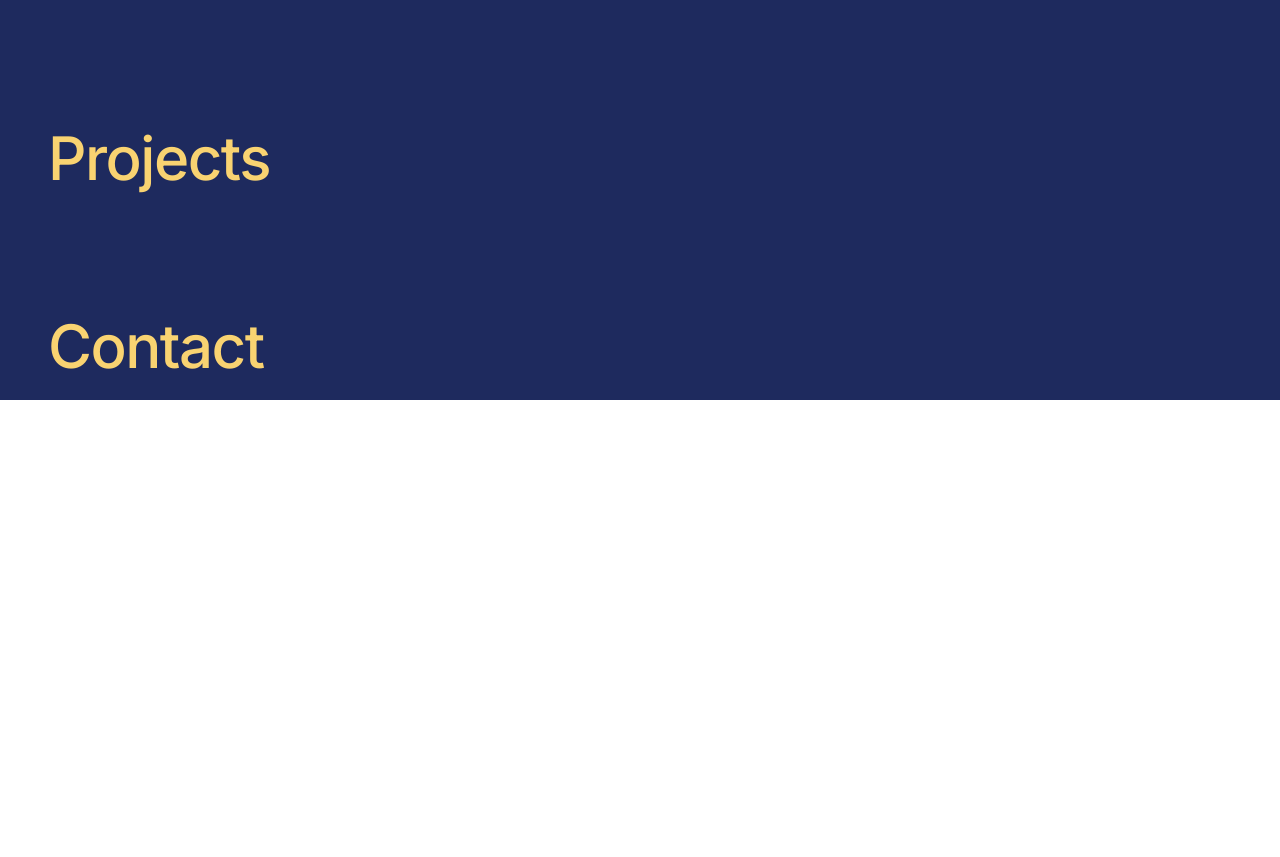
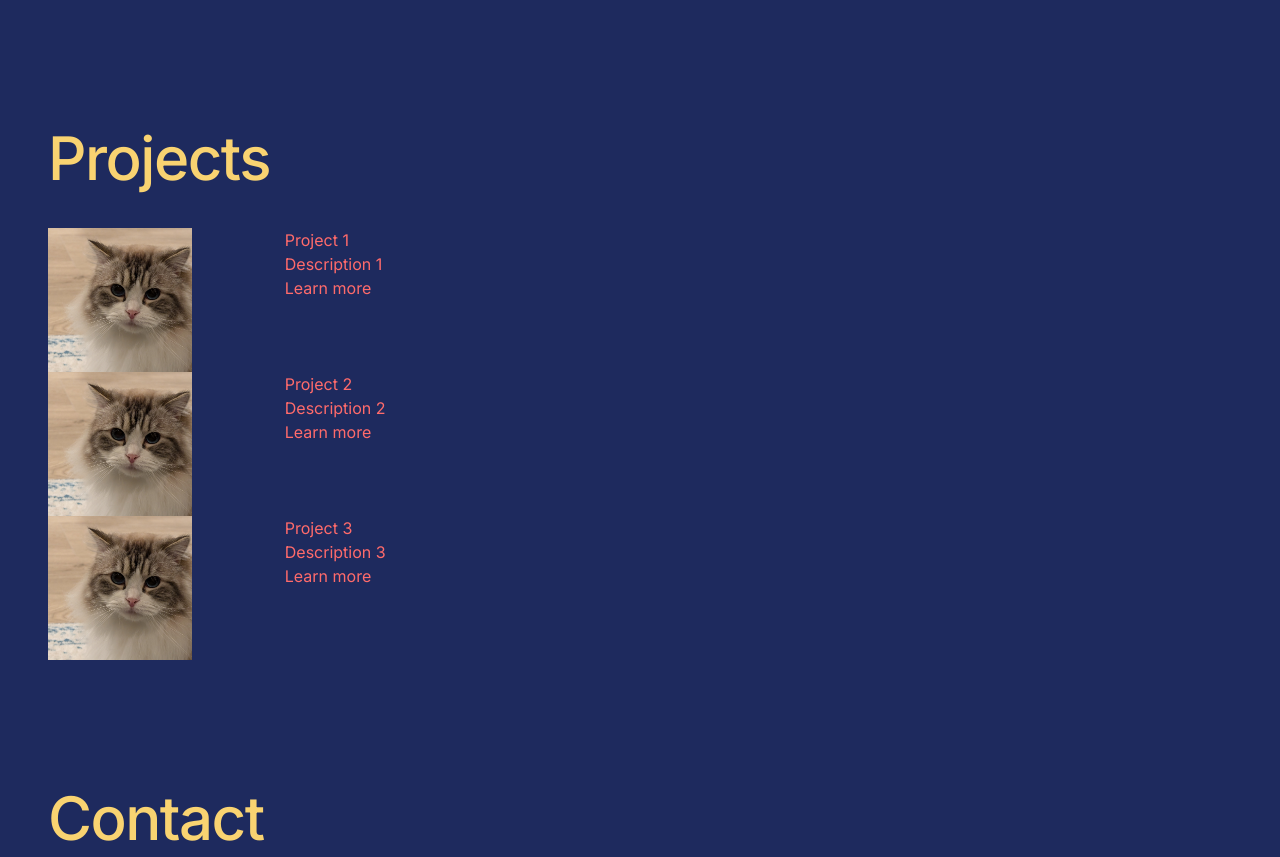
Before and after one commit to annabel-anh/portfolio, a React (Vite) app: page / in a window 1280 px wide. Shown: the part 1264-2121 px from the top of the page. Before the commit the page ends 1664 px from the top, so only its background shows below. Built offline with nearby package versions, Linux system fonts and the light colour scheme; a web font is replaced by a local one.

Commit message:
add Card

```diff
--- /dev/null
+++ b/src/components/Card.jsx
@@ -0,0 +1,19 @@
+export default function Card({ img, title, description, link }) {
+    return (
+        <article className={"md:grid md:grid-cols-5 text-red"}>
+            <div>
+                <img
+                    src={img}
+                    alt={title}
+                    className={"w-36 h-36"}
+                />
+            </div>
+            <div>
+                <h3>{title}</h3>
+                <p>{description}</p>
+                <a href={link}>Learn more</a>
+            </div>
+        </article>
+    )
+
+}
--- a/src/components/sections/About.jsx
+++ b/src/components/sections/About.jsx
@@ -1,12 +1,12 @@
 export default function About() {
     return (
-    <section id={"about"} className={"section-container"}>
-      <h2 className={"md:col-span-2 md:max-w-1/3"}>About Me</h2>
+        <section id={'about'} className={'section-container'}>
+            <h2 className={'md:col-span-2 md:max-w-1/3 mb-5 md:mb-0'}>About Me</h2>
             <article>
                 <img
-            src="../../../public/assets/button.jpg"
+                    src="/assets/button.jpg"
                     alt="Quynh Anh photo"
-            className={"w-36 h-36 rounded-full"}
+                    className={'w-36 h-36 rounded-full'}
                 />
             </article>
         </section>
--- a/src/components/sections/Projects.jsx
+++ b/src/components/sections/Projects.jsx
@@ -1,7 +1,36 @@
+import Card from '../Card.jsx';
+
 export default function Projects() {
-  return (
-    <section id="projects">
-      <h2>Projects</h2>
-    </section>
-  );
+    const projects = [
+        {
+            id: 1,
+            img: '/assets/button.jpg',
+            title: 'Project 1',
+            description: 'Description 1',
+            link: 'https://www.google.com'
+        },
+        {
+            id: 2,
+            img: '/assets/button.jpg',
+            title: 'Project 2',
+            description: 'Description 2',
+            link: 'https://www.google.com'
+        },
+        {
+            id: 3,
+            img: '/assets/button.jpg',
+            title: 'Project 3',
+            description: 'Description 3',
+            link: 'https://www.google.com'
+        }
+    ]
+
+    return (
+        <section id="projects">
+            <h2 className="mb-10">Projects</h2>
+            <div>
+                {projects.map(project => Card({ ...project }))}
+            </div>
+        </section>
+    );
 }
--- a/src/components/sections/Skills.jsx
+++ b/src/components/sections/Skills.jsx
@@ -26,7 +26,7 @@ export default function Skills() {
 
   return (
     <section id="skills" className={"section-container"}>
-      <h2 className={"md:col-span-2 md:max-w-1/3"}>Skills</h2>
+      <h2 className={"md:col-span-2 md:max-w-1/3 mb-5 md:mb-0"}>Skills</h2>
       <div className="md:col-span-3 grid grid-cols-2 sm:grid-cols-3 lg:grid-cols-4 xl:grid-cols-5 gap-6 md:gap-y-5">
         {skills.map((skill) => (
             <SkillItem key={skill.label} icon={skill.icon} label={skill.label}/>
--- a/src/index.css
+++ b/src/index.css
@@ -4,7 +4,7 @@
 @tailwind utilities;
 
 h2 {
-  @apply text-5xl sm:text-6xl font-medium tracking-tight text-yellow mb-5 md:mb-0;
+  @apply text-5xl sm:text-6xl font-medium tracking-tight text-yellow;
 }
 .section-container {
   @apply md:grid md:grid-cols-5;
--- a/tailwind.config.js
+++ b/tailwind.config.js
@@ -1,5 +1,6 @@
 /** @type {import('tailwindcss').Config} */
 export default {
+  mode: 'jit',
   content: ["./src/**/*.{html,js,ts,jsx,tsx}", "./index.html"],
   theme: {
     fontFamily: {
--- a/vite.config.js
+++ b/vite.config.js
@@ -4,4 +4,5 @@ import react from "@vitejs/plugin-react";
 // https://vitejs.dev/config/
 export default defineConfig({
   plugins: [react()],
+  server: { hmr: true },
 });
```
Also changed, not shown: 1 other file (tests, documents, lock files or other folders). Lines whose indentation alone changed are shown as unchanged.
